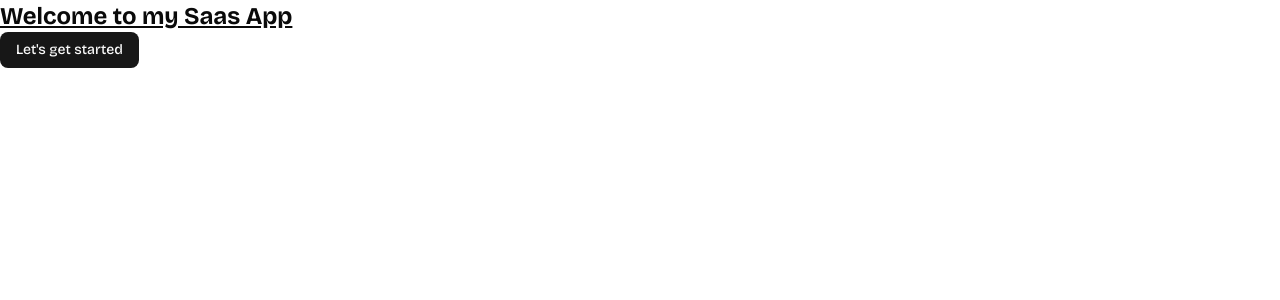
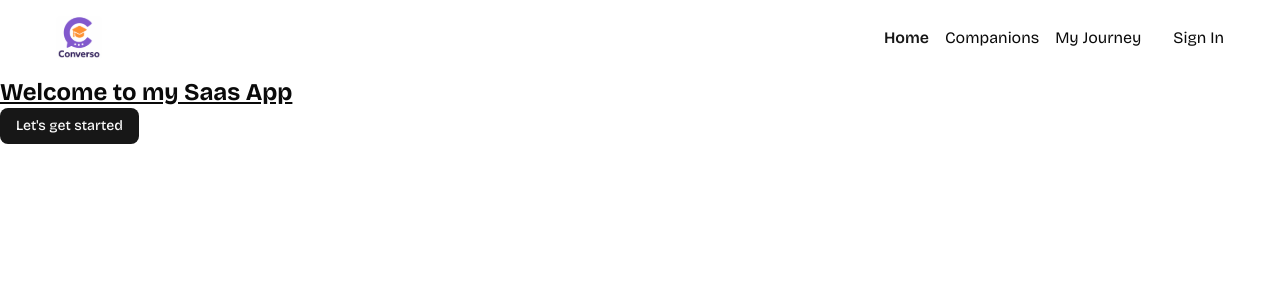
Before and after one commit to Muhammadc100/saas-app, a Next.js app: page / in a window 1280 px wide. Shown: the top 300 px of the page. Built offline with nearby package versions, Linux system fonts and the light colour scheme.

Commit message:
implement Navigation Bar

```diff
--- a/app/layout.tsx
+++ b/app/layout.tsx
@@ -1,6 +1,7 @@
 import type { Metadata } from "next";
 import { Bricolage_Grotesque } from "next/font/google";
 import "./globals.css";
+import Navbar from "@/components/Navbar";
 
 const bricolage = Bricolage_Grotesque({
   variable: "--font-bricolage",
@@ -19,7 +20,10 @@
 }>) {
   return (
     <html lang="en">
-      <body className={`${bricolage.variable} antialiased`}>{children}</body>
+      <body className={`${bricolage.variable} antialiased`}>
+        <Navbar/>
+        {children}
+        </body>
     </html>
   );
 }
--- /dev/null
+++ b/components/NavItems.tsx
@@ -0,0 +1,27 @@
+'use client'
+
+import { cn } from '@/lib/utils'
+import Link from 'next/link'
+import { usePathname } from 'next/navigation'
+
+const navItems = [
+    { label: "Home", href: "/" },
+    { label: "Companions", href: "/companions" },
+    { label: "My Journey", href: "my-journey" },
+]
+
+const NavItems = () => {
+    const pathname = usePathname();
+
+  return (
+    <nav className='flex items-center gap-4'>
+        {navItems.map(({ label, href }) => (
+            <Link href={href} key={label} className={cn(pathname === href && 'text-primary font-semibold')}>
+                {label}
+            </Link>
+        ))}
+    </nav>
+  )
+}
+
+export default NavItems
--- /dev/null
+++ b/components/Navbar.tsx
@@ -0,0 +1,21 @@
+import Image from "next/image";
+import Link from "next/link";
+import NavItems from "./NavItems";
+
+const Navbar = () => {
+  return (
+    <nav className="navbar">
+      <Link href="/">
+        <div className="flex items-center gap-2.5 cursor-pointer">
+          <Image src="/images/logo.svg" alt="logo" width={46} height={44} />
+        </div>
+      </Link>
+      <div className="flex items-center gap-8">
+        <NavItems/>
+        <p>Sign In</p>
+      </div>
+    </nav>
+  );
+};
+
+export default Navbar;
```
